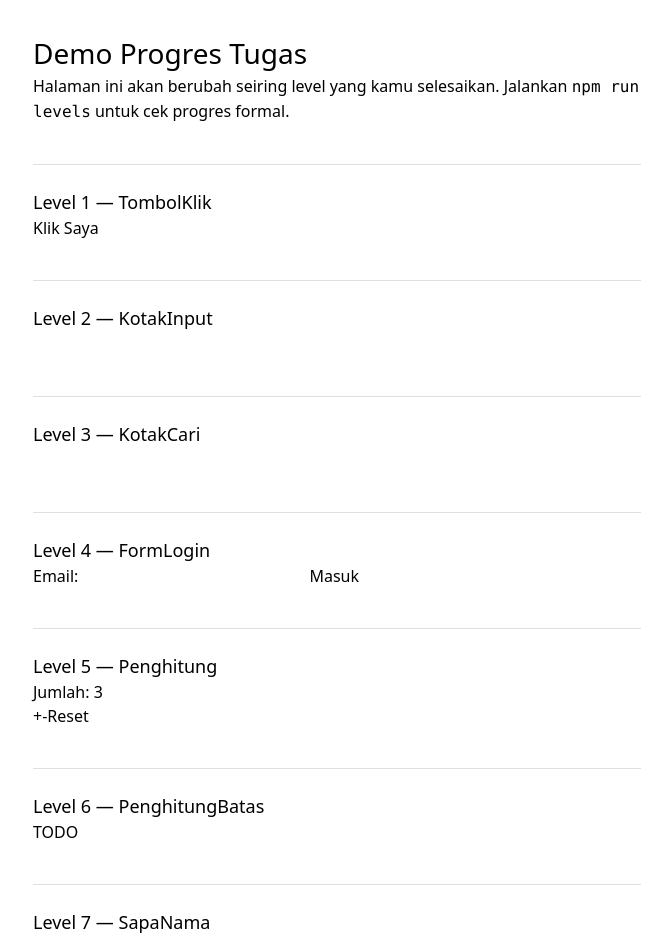
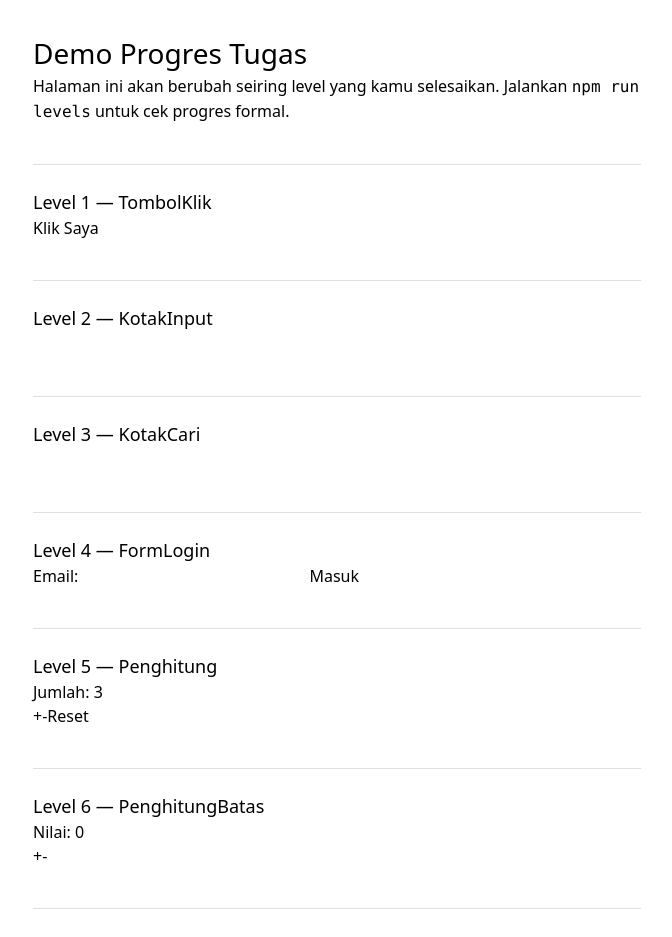
Before and after one commit to webdev-if-its/frontend-5053241045, a React (Vite) app in the folder pertemuan-04/: page / in a window 1280 px wide. Shown: the top 937 px of the page, without its empty margins (303-975 px from the left). Built offline with nearby package versions, Linux system fonts and the light colour scheme.

Commit message:
pertemuan-04: level 6 selesai

```diff
--- a/pertemuan-04/src/components/PenghitungBatas.tsx
+++ b/pertemuan-04/src/components/PenghitungBatas.tsx
@@ -2,7 +2,30 @@
 // Angka dimulai dari min, ditampilkan sebagai "Nilai: {angka}", dengan tombol
 // "+" dan "-". Tombol "+" harus disabled saat angka sudah = max, tombol "-"
 // harus disabled saat angka sudah = min.
+
+import { useState } from "react";
+
 // Lihat SOAL.md untuk kontrak lengkap.
-export function PenghitungBatas(props: any) {
-  return <p>TODO</p>
+export function PenghitungBatas(props: { min: number; max: number }) {
+  const [angka, setAngka] = useState(props.min);
+
+  return (
+    <div>
+      <p>Nilai: {angka}</p>
+
+      <button
+        onClick={() => setAngka(angka + 1)}
+        disabled={angka === props.max}
+      >
+        +
+      </button>
+
+      <button
+        onClick={() => setAngka(angka - 1)}
+        disabled={angka === props.min}
+      >
+        -
+      </button>
+    </div>
+  );
 }
```
